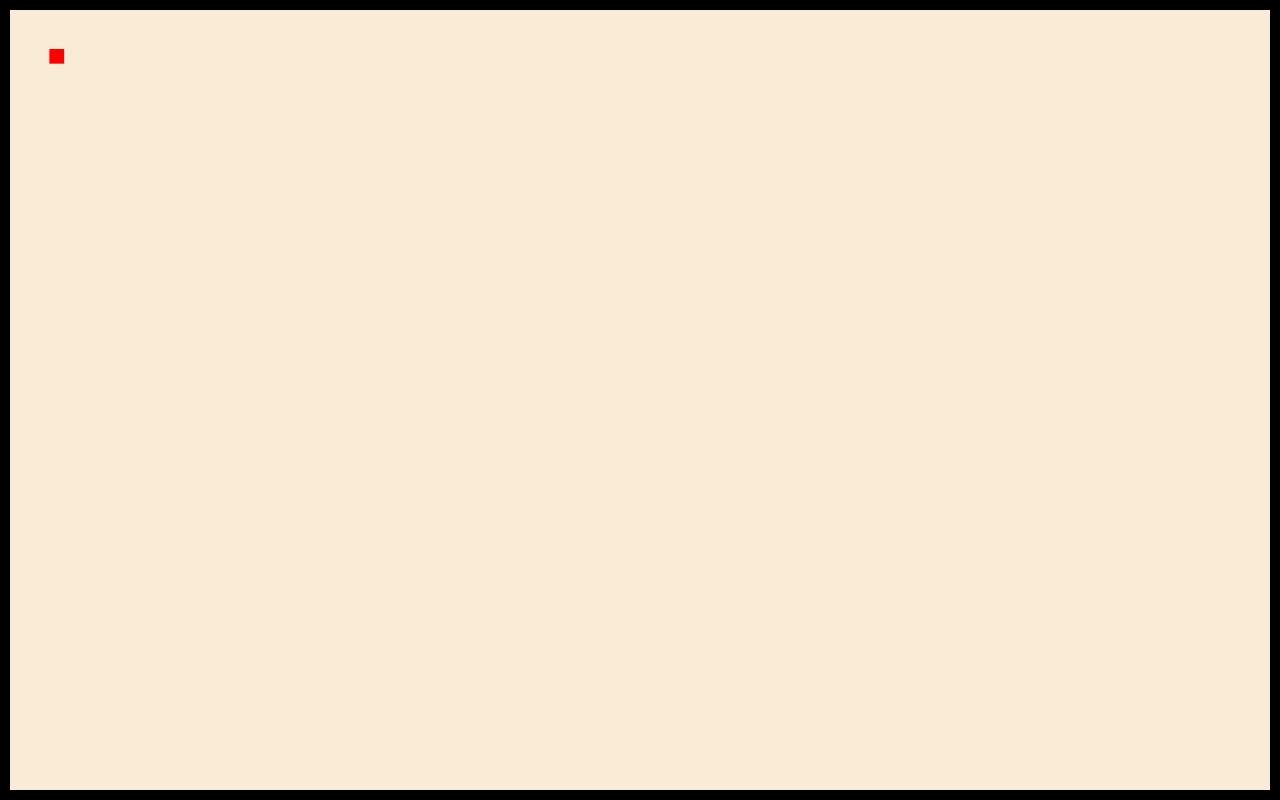
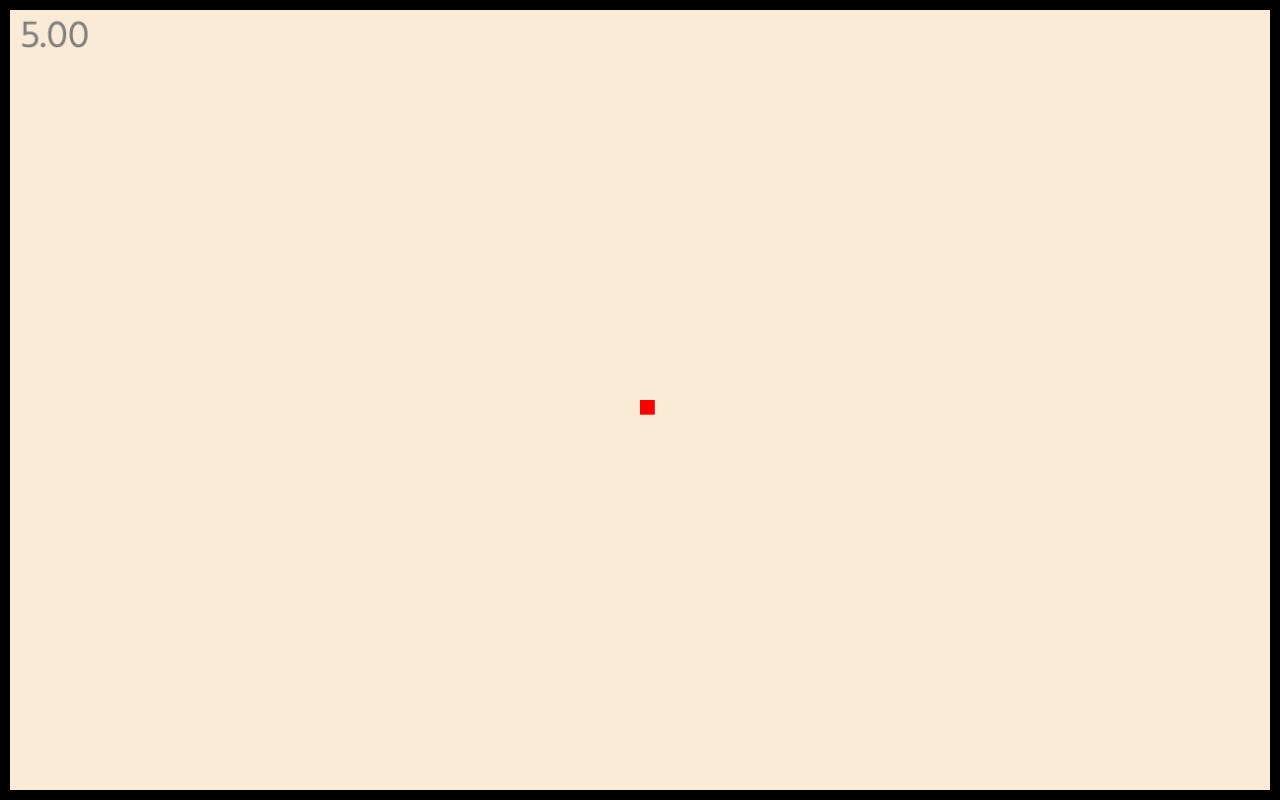
Before and after one commit to PratyushGuptaIsMe/dodging-test, a plain HTML site: page index.html in a window 1280 px wide. Drawn offline with Linux system fonts and the light colour scheme.

Commit message:
Added a timer

```diff
--- a/game.js
+++ b/game.js
@@ -3,21 +3,31 @@ export class DODGING_TEST{
         this.canvas = CANVAS;
         this.player = new PLAYER(this)
         this.keysArray = [];
+        this.elapsedTime = 0;
     }
-    update(deltatime, ctx, keysArray){
+    update(deltatime, ctx, keysArray, elapsedTime){
+        this.elapsedTime = elapsedTime;
         this.keysArray = keysArray;
         this.#draw(ctx);
         this.player.update(deltatime);
     }
     #draw(ctx){
         this.player.draw(ctx);
+        this.drawTimer(ctx);
+    }
+    drawTimer(ctx){
+        ctx.font = "40px 'Hind Siliguri', sans-serif";
+        ctx.textAlign = "left";
+        ctx.textBaseline = "top";
+        ctx.fillStyle = "grey"
+        ctx.fillText(this.elapsedTime.toFixed(2), 10, 10);
     }
 }
 class PLAYER{
     constructor(game){
         this.game = game;
-        this.x = 40;
-        this.y = 40;
+        this.x = this.game.canvas.width/2;
+        this.y = this.game.canvas.height/2;
         this.width = 15;
         this.height = 15;
         this.keysArray = this.game.keysArray;
--- a/index.html
+++ b/index.html
@@ -3,7 +3,10 @@
 <head>
     <meta charset="UTF-8">
     <meta name="viewport" content="width=device-width, initial-scale=1.0">
-    <title>Document</title>
+    <title>Dodge</title>
+    <style>
+        @import url('https://fonts.googleapis.com/css2?family=Hind+Siliguri:wght@300;400;500;600;700&display=swap');
+    </style>
     <link rel="stylesheet" href="style.css">
 </head>
 <body>
--- a/script.js
+++ b/script.js
@@ -7,8 +7,9 @@ function resizeCanvas(){
 function animationLoop(t){
     deltatime = t - l;
     l = t;
+    elapsedTime += deltatime / 1000;
     ctx.clearRect(0, 0, CANVAS.width, CANVAS.height);
-    GAME.update(deltatime, ctx, pressedKeysArray);
+    GAME.update(deltatime, ctx, pressedKeysArray, elapsedTime);
     requestAnimationFrame(animationLoop);
 }
 
@@ -19,9 +20,11 @@ window.addEventListener("resize", resizeCanvas);
 let GAME = new DODGING_TEST(CANVAS);
 let deltatime = 0;
 let l = 0;
+let elapsedTime = 0;
 let pressedKeysArray = [];
+
 window.addEventListener("keydown", (e) => {
-    if (!pressedKeysArray.includes(e.code)){
+    if(!pressedKeysArray.includes(e.code)){
         pressedKeysArray.push(e.code);
     }
 });
```
